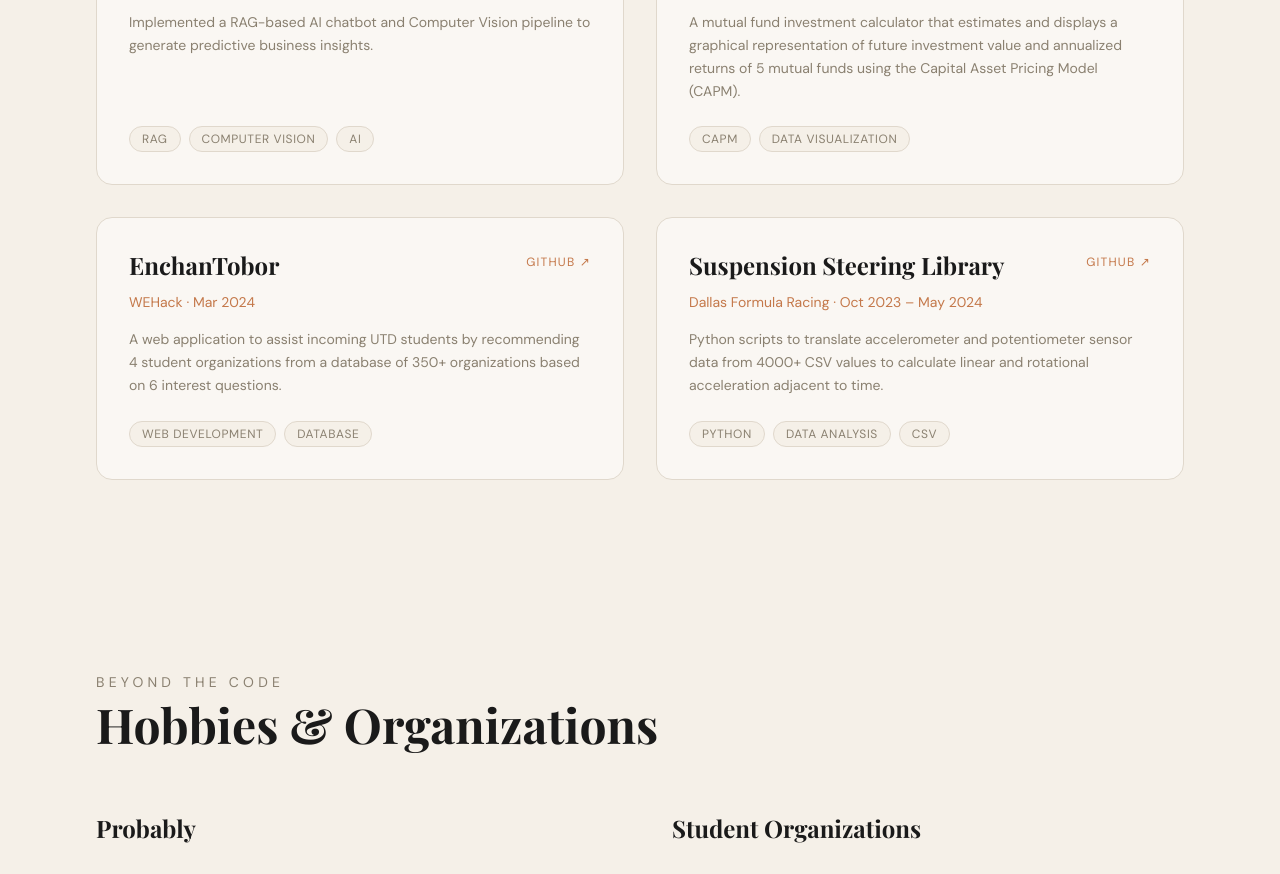
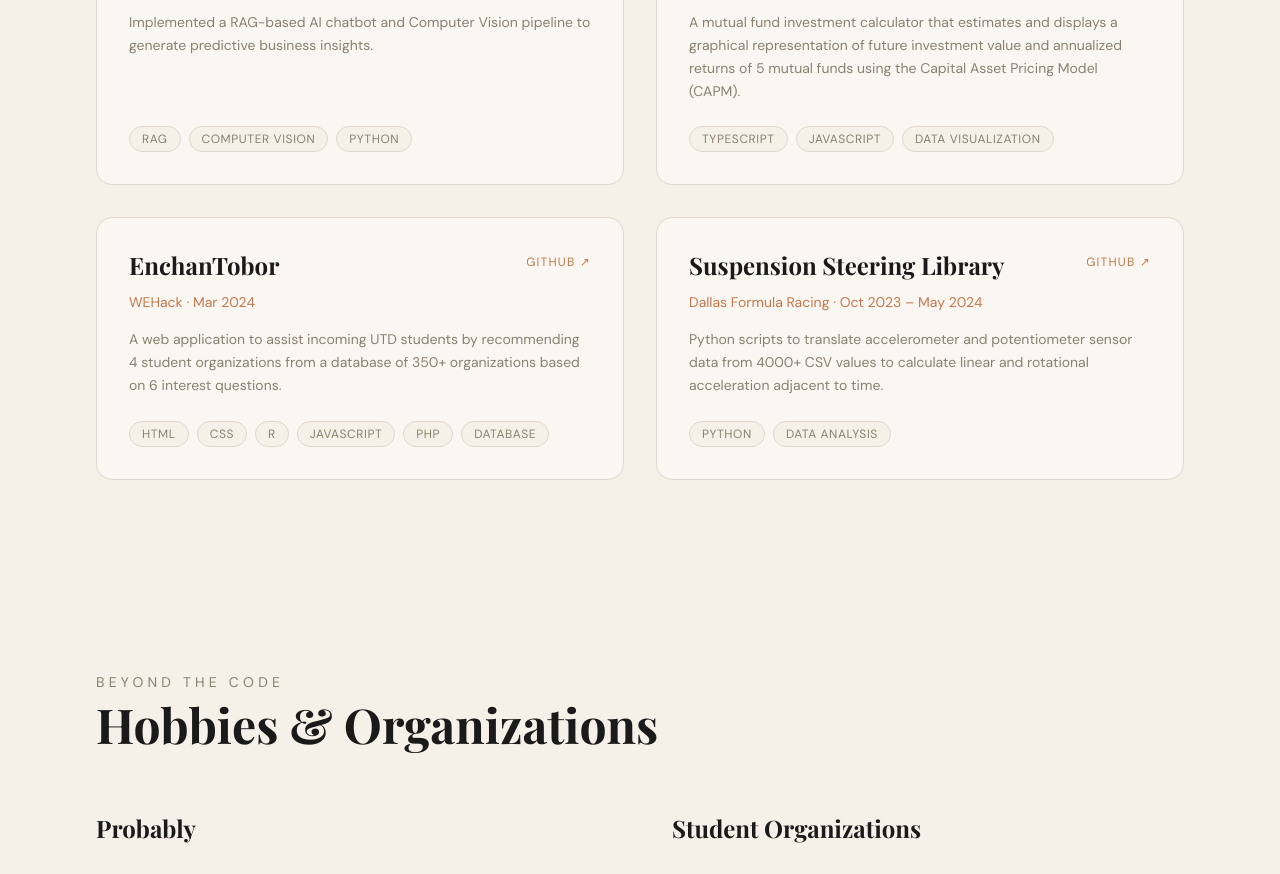
Before and after one commit to anccaz/AnccazPersonalWebsite, a React (Vite) app: page / in a window 1280 px wide. Shown: the part 3220-4094 px from the top of the page. Built offline with nearby package versions, Linux system fonts and the light colour scheme; a web font is replaced by a local one.

Commit message:
projects updated

```diff
--- a/src/components/DrinkDelivery.jsx
+++ b/src/components/DrinkDelivery.jsx
@@ -176,7 +176,7 @@ export default function DrinkDelivery({ order, darkMode }) {
         {phase === 'bye' && (
           <div className="absolute text-xs px-3 py-2 rounded-xl shadow-md whitespace-nowrap"
             style={{ bottom: '70px', right: '50px', background: 'white', border: '1.5px solid #f0d0c0', color: '#1a1a1a', animation: 'fadeUp 0.3s ease forwards' }}>
-            Thank you for coming,<br />visit again soon! 💕
+            Thank you for coming,<br />visit again soon!
           </div>
         )}
       </div>
--- a/src/portfolio.js
+++ b/src/portfolio.js
@@ -65,7 +65,7 @@ export const personalInfo = {
       organization: "Artificial Intelligence Society",
       period: "Sep 2025 – Dec 2025",
       description: "Implemented a RAG-based AI chatbot and Computer Vision pipeline to generate predictive business insights.",
-      tech: ["RAG", "Computer Vision", "AI"],
+      tech: ["RAG", "Computer Vision", "Python"],
       link: null,
     },
     {
@@ -73,7 +73,7 @@ export const personalInfo = {
       organization: "Goldman Sachs Emerging Leaders",
       period: "Nov 2024 – Feb 2025",
       description: "A mutual fund investment calculator that estimates and displays a graphical representation of future investment value and annualized returns of 5 mutual funds using the Capital Asset Pricing Model (CAPM).",
-      tech: ["CAPM", "Data Visualization"],
+      tech: ["TypeScript", "JavaScript", "Data Visualization"],
       link: null,
     },
     {
@@ -81,7 +81,7 @@ export const personalInfo = {
       organization: "WEHack",
       period: "Mar 2024",
       description: "A web application to assist incoming UTD students by recommending 4 student organizations from a database of 350+ organizations based on 6 interest questions.",
-      tech: ["Web Development", "Database"],
+      tech: ["HTML", "CSS", "R", "JavaScript", "PHP", "Database"],
       link: "https://github.com/anccaz/EnchanTobor.git",
     },
     {
@@ -89,7 +89,7 @@ export const personalInfo = {
       organization: "Dallas Formula Racing",
       period: "Oct 2023 – May 2024",
       description: "Python scripts to translate accelerometer and potentiometer sensor data from 4000+ CSV values to calculate linear and rotational acceleration adjacent to time.",
-      tech: ["Python", "Data Analysis", "CSV"],
+      tech: ["Python", "Data Analysis"],
       link: "https://github.com/anccaz/SuspensionSteeringLib",
     },
   ];
```
